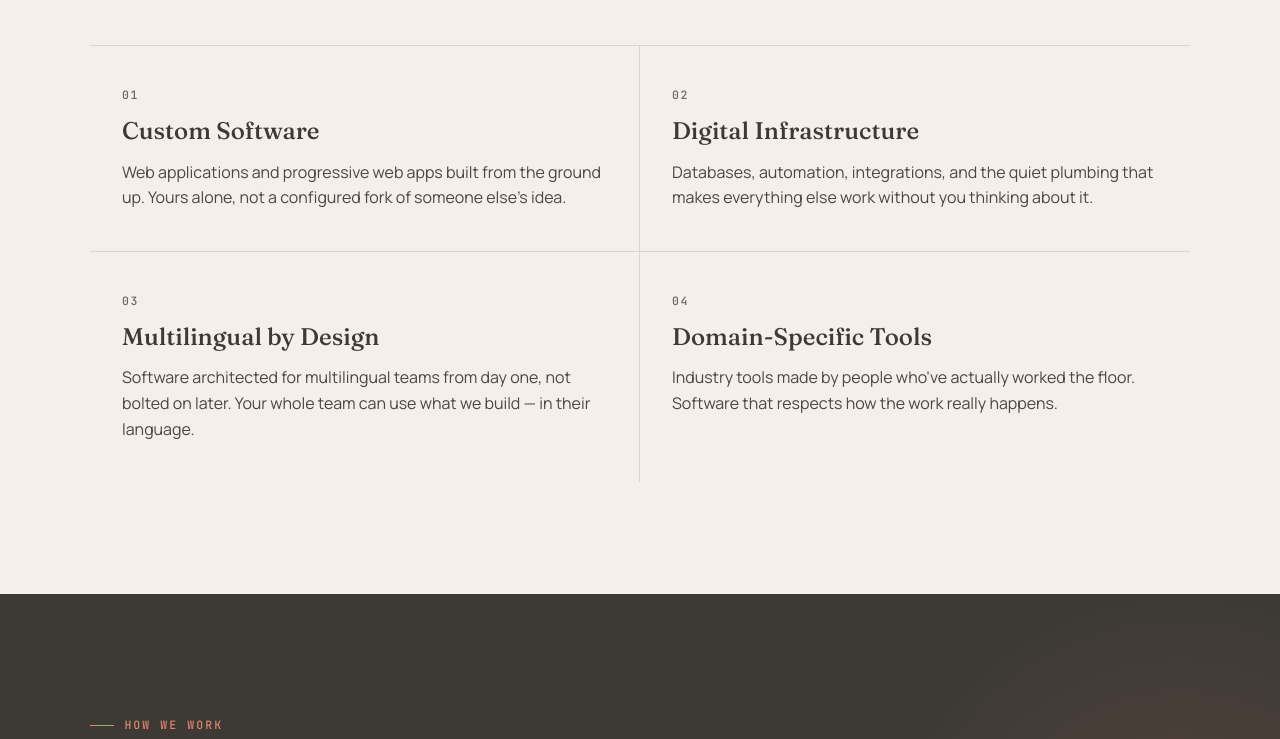
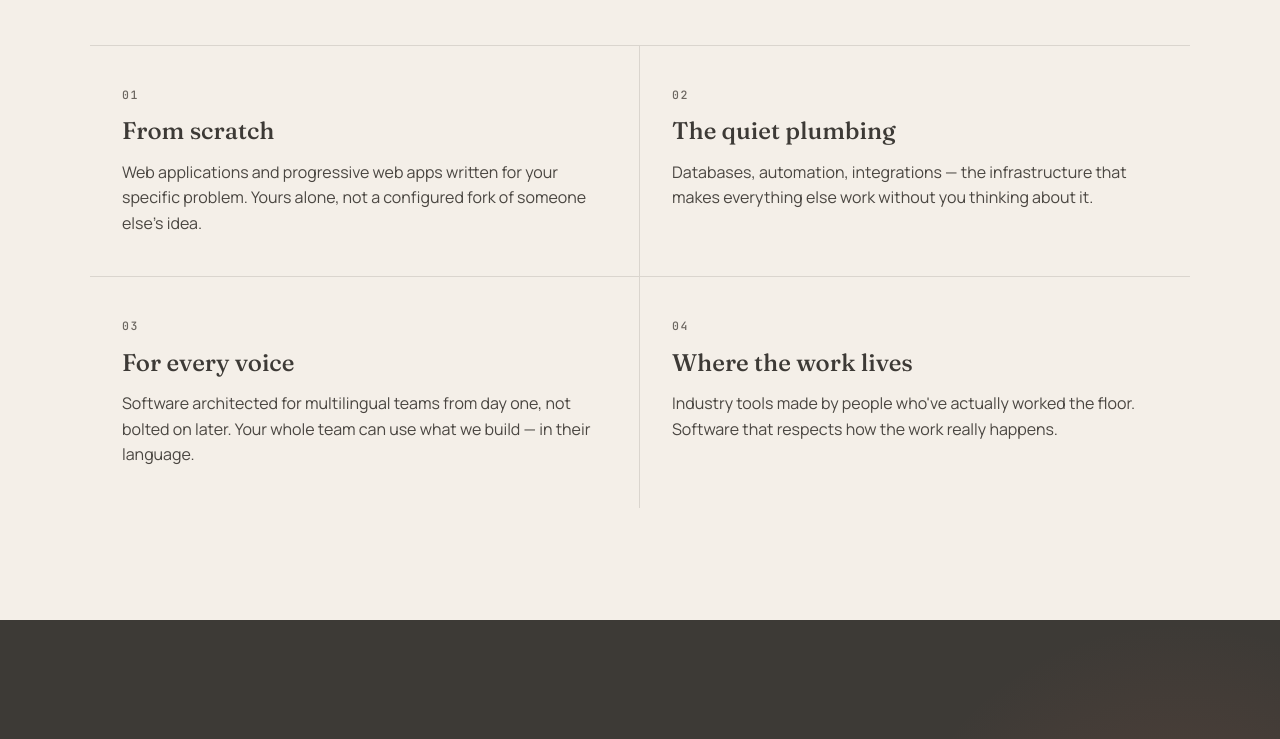
Before and after one commit to ikthys777/ClearForge-landing, a plain HTML site: page index.html in a window 1280 px wide. Shown: the part 979-1718 px from the top of the page. Drawn offline with Linux system fonts and the light colour scheme.

Commit message:
Round 3 polish: punchier card titles, EST. 2026 header, Forged in NC footer
Card titles + tightened copy:
- 'Custom Software' → 'From scratch'
- 'Digital Infrastructure' → 'The quiet plumbing'
- 'Multilingual by Design' → 'For every voice'
- 'Domain-Specific Tools' → 'Where the work lives'

Brand voice:
- Header meta: 'LLC · NC' → 'EST. 2026 · NC' (workshop-sign feel; LLC fact still in footer)
- Footer: 'Made by hand in North Carolina' → 'Forged by hand in North Carolina' (pulls brand name into closing line)

```diff
--- a/index.html
+++ b/index.html
@@ -781,7 +781,7 @@
                     <span class="brand-name">Clear<span class="accent">Forge</span></span>
                 </a>
                 <div class="header-meta">
-                    LLC<span class="dot"></span>NC
+                    EST. 2026<span class="dot"></span>NC
                 </div>
             </div>
         </div>
@@ -822,22 +822,22 @@
             <div class="work-grid">
                 <div class="work-item">
                     <div class="work-item-num">01</div>
-                    <h3>Custom Software</h3>
-                    <p>Web applications and progressive web apps built from the ground up. Yours alone, not a configured fork of someone else's idea.</p>
+                    <h3>From scratch</h3>
+                    <p>Web applications and progressive web apps written for your specific problem. Yours alone, not a configured fork of someone else's idea.</p>
                 </div>
                 <div class="work-item">
                     <div class="work-item-num">02</div>
-                    <h3>Digital Infrastructure</h3>
-                    <p>Databases, automation, integrations, and the quiet plumbing that makes everything else work without you thinking about it.</p>
+                    <h3>The quiet plumbing</h3>
+                    <p>Databases, automation, integrations &mdash; the infrastructure that makes everything else work without you thinking about it.</p>
                 </div>
                 <div class="work-item">
                     <div class="work-item-num">03</div>
-                    <h3>Multilingual by Design</h3>
+                    <h3>For every voice</h3>
                     <p>Software architected for multilingual teams from day one, not bolted on later. Your whole team can use what we build &mdash; in their language.</p>
                 </div>
                 <div class="work-item">
                     <div class="work-item-num">04</div>
-                    <h3>Domain-Specific Tools</h3>
+                    <h3>Where the work lives</h3>
                     <p>Industry tools made by people who've actually worked the floor. Software that respects how the work really happens.</p>
                 </div>
             </div>
@@ -970,7 +970,7 @@
         <div class="container">
             <div class="footer-row">
                 <div class="footer-brand">Clear<span class="accent">Forge</span> LLC</div>
-                <div class="footer-line">Made by hand in North Carolina.</div>
+                <div class="footer-line">Forged by hand in North Carolina.</div>
                 <div class="footer-meta">&copy; 2026 &middot; All rights reserved</div>
             </div>
         </div>
```
